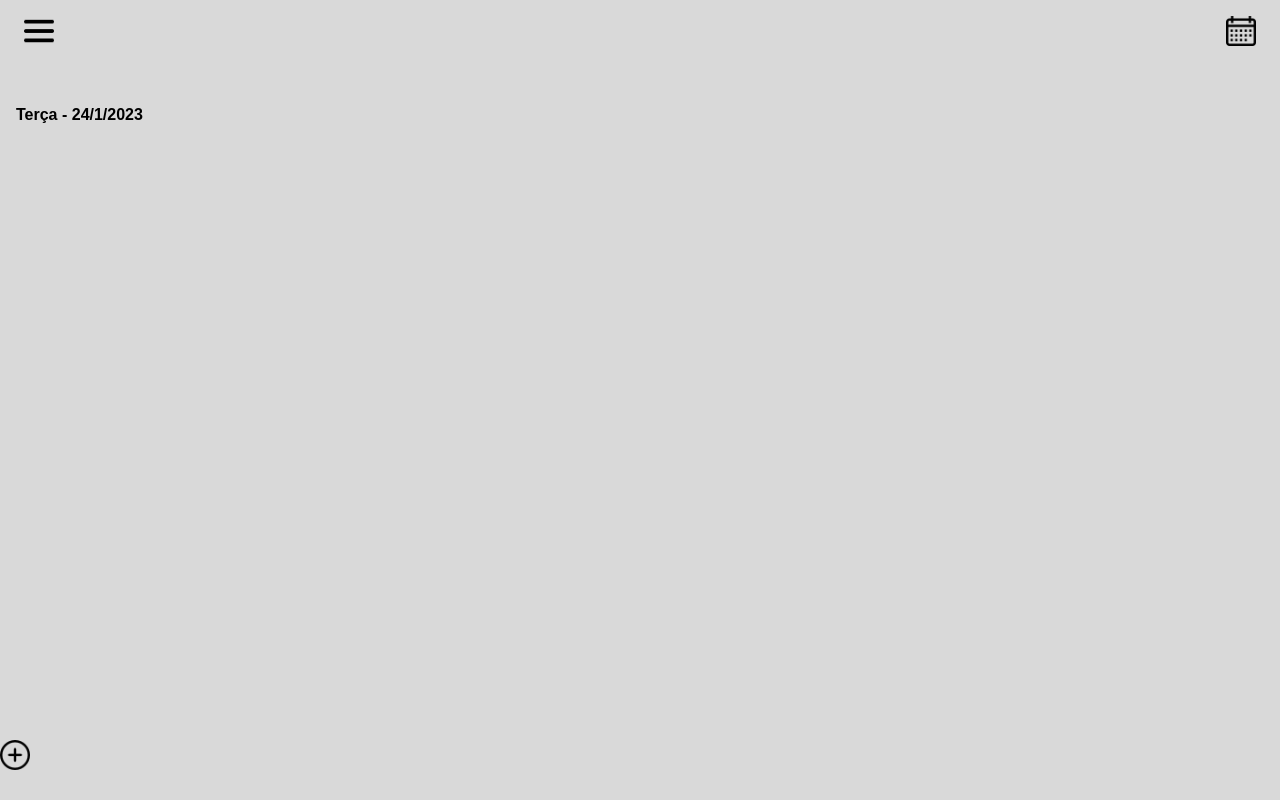
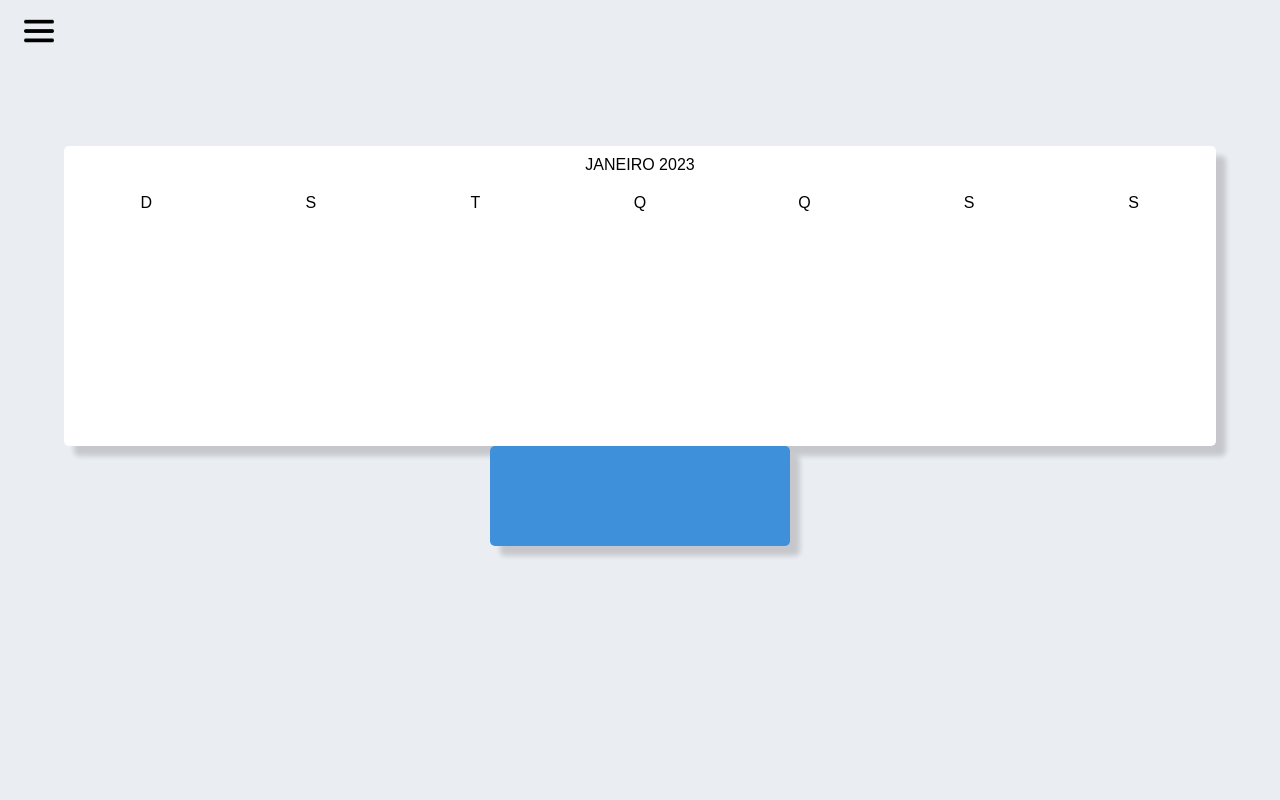
Before and after one commit to josuevictor/AppAgendamento, a plain HTML site: page home.html in a window 1280 px wide. Drawn offline with Linux system fonts and the light colour scheme.

Commit message:
calendario

```diff
--- a/css/styleHome.css
+++ b/css/styleHome.css
@@ -6,7 +6,7 @@
 }
 
 body{
-  background: #D9D9D9;
+  background: #eaedf2;
 }
 
 img{
@@ -29,45 +29,42 @@ p{
 }
 
 main{
-  padding: 2rem;
+  display: flex;
+  justify-content: center;
+  align-items: center;
+  margin-top: 5rem;
+  flex-direction: column;
+}
+/*STYLE CALENDARIO*/
+.calendarBody{
+  width: 90VW;
+  height: 300px;
+  background: #ffffff;
+  border-radius: 5px;
+  box-shadow: 10px 10px 5px #00000028;
 }
 
-.cards-container{
-  display: flex;
-  justify-content: center;
-  flex-wrap: wrap;
-  padding: 3rem 0;
-  height: 70vh;
-  margin-bottom: 1rem;
+.calendarBody ul{
+  list-style: none;
 }
 
-.cards-container div{
-  width: 400px;
-  height: 70px;
-  border-radius: 5px;
-  background: #2173BF;
-  margin-bottom: 2rem;
+.month-indicator{
+  text-align: center;
+  padding: 10px 0;
 }
 
-.modal-overlay{
-  width: 100%;
-    height: 100%;
-
-    background-color:  rgba(0, 0, 0, 0.5);
-    opacity: 0;
-    visibility: hidden;
-
-    position: fixed;
-    top: 0;
-
-    display: flex;
-    align-items: center;
-    justify-content: center;
-
-    z-index: 999;
+.weekdays ul{
+  display: grid;
+  grid-template-columns: repeat(7, 1fr);
+  text-align: center;
+  justify-content: space-evenly;
+  padding: 10px 0;
 }
 
-.active{
-  opacity: 1;
-  visibility: visible;
+.popupAddEvent{
+  width: 300px;
+  height: 100px;
+  background: #3f90db;
+  border-radius: 5px;
+  box-shadow: 10px 10px 5px #00000028;
 }
--- a/css/styleLogin.css
+++ b/css/styleLogin.css
@@ -6,7 +6,7 @@
 }
 
 body{
-  background: #D9D9D9;
+  background: #eeeeee;
 }
 
 main{
@@ -25,8 +25,8 @@ main{
 input{
   border-radius: 5px;
   margin-bottom: 1rem;
-  padding: .4rem .5rem;
-  width: 250px;
+  padding: .8rem .5rem;
+  width: 300px;
   border: none;
 }
 
@@ -38,8 +38,9 @@ a{
   align-items: center;
   background: #2173BF;
   padding: .5rem 5rem;
-  height: 30px;
-  border-radius: 50px;
+  height: 40px;
+  width: 300px;
+  border-radius: 5px;
   text-decoration: none;
   color: #ffffff;
 }
--- a/home.html
+++ b/home.html
@@ -12,33 +12,33 @@
     <nav>
       <ul>
         <a href="#"><li><img src="./assets/home_asstes/menu.png" alt="icone Menu Hamburguer"></li></a>
-        <a href="#"><li><img src="./assets/home_asstes/calendar.png" alt="icone calendário"></li></a>
       </ul>
     </nav>
   </header>
 
   <main>
-    <div>
-      <p class="containerCurrentDate"></p>
+
+    <div class="calendarBody">
+      <div class="weekdays">
+        <div class="month-indicator">
+          JANEIRO 2023
+        </div>
+        <ul>
+          <li>D</li>
+          <li>S</li>
+          <li>T</li>
+          <li>Q</li>
+          <li>Q</li>
+          <li>S</li>
+          <li>S</li>
+        </ul>
+      </div>
+
     </div>
-
-    <section class="cards-container">
-      <table class="data-table">
-        <tbody>
-
-        </tbody>
-      </table>
-    </section>
+    <div class="popupAddEvent"></div>
 
   </main>
 
- <section class="modal-overlay ">
-
- </section>
-
-  <a href="#"  onclick="DOM.showModalAddEvent()">
-    <img src="./assets/home_asstes/add.png" alt="botão Adicionar">
-  </a>
 
   <script src="./js/home.js"></script>
 </body>
--- a/js/home.js
+++ b/js/home.js
@@ -1,38 +1,36 @@
-/*Data*/
-
-const lista = [];
-
-const currentDate = document.querySelector('p.containerCurrentDate')
-
-const textcurrentDay = new Date().getDay()
-const textcurrentDate = new Date().getDate()
-const textcurrentMonth = new Date().getMonth() + 1
-const textcurrentYear = new Date().getFullYear()
-
-switch (textcurrentDay) {
-  case 0:
-    currentDate.append('Domingo');
-    break;
-  case 1:
-    currentDate.append('segunda');
-    break;
-  case 2:
-    currentDate.append(`Terça - ${textcurrentDate}/${textcurrentMonth}/${textcurrentYear}`);
-    break;
-  case 3:
-    currentDate.append(`Quarta - ${textcurrentDate}/${textcurrentMonth}/${textcurrentYear}`);
-  break;
-
-  default:
-    break;
-};
-
-/*Evento btn AddEvent*/
 
 
-const DOM = {
-  showModalAddEvent() {
-    alert('clicou aqui')
-  }
 
-}
+// const currentDate = document.querySelector('p.containerCurrentDate')
+
+// const textcurrentDay = new Date().getDay()
+// const textcurrentDate = new Date().getDate()
+// const textcurrentMonth = new Date().getMonth() + 1
+// const textcurrentYear = new Date().getFullYear()
+
+// switch (textcurrentDay) {
+//   case 0:
+//     currentDate.append(`Domingo - ${textcurrentDate}/${textcurrentMonth}/${textcurrentYear}`);
+//     break;
+//   case 1:
+//     currentDate.append(`segunda - ${textcurrentDate}/${textcurrentMonth}/${textcurrentYear}`);
+//     break;
+//   case 2:
+//     currentDate.append(`Terça - ${textcurrentDate}/${textcurrentMonth}/${textcurrentYear}`);
+//     break;
+//   case 3:
+//     currentDate.append(`Quarta - ${textcurrentDate}/${textcurrentMonth}/${textcurrentYear}`);
+//   break;
+//   case 4:
+//     currentDate.append(`Quinta - ${textcurrentDate}/${textcurrentMonth}/${textcurrentYear}`);
+//   break;
+//   case 5:
+//     currentDate.append(`Sexta - ${textcurrentDate}/${textcurrentMonth}/${textcurrentYear}`);
+//   break;
+//   case 6:
+//     currentDate.append(`Sábado - ${textcurrentDate}/${textcurrentMonth}/${textcurrentYear}`);
+//   break;
+
+//   default:
+//     break;
+// };
```
